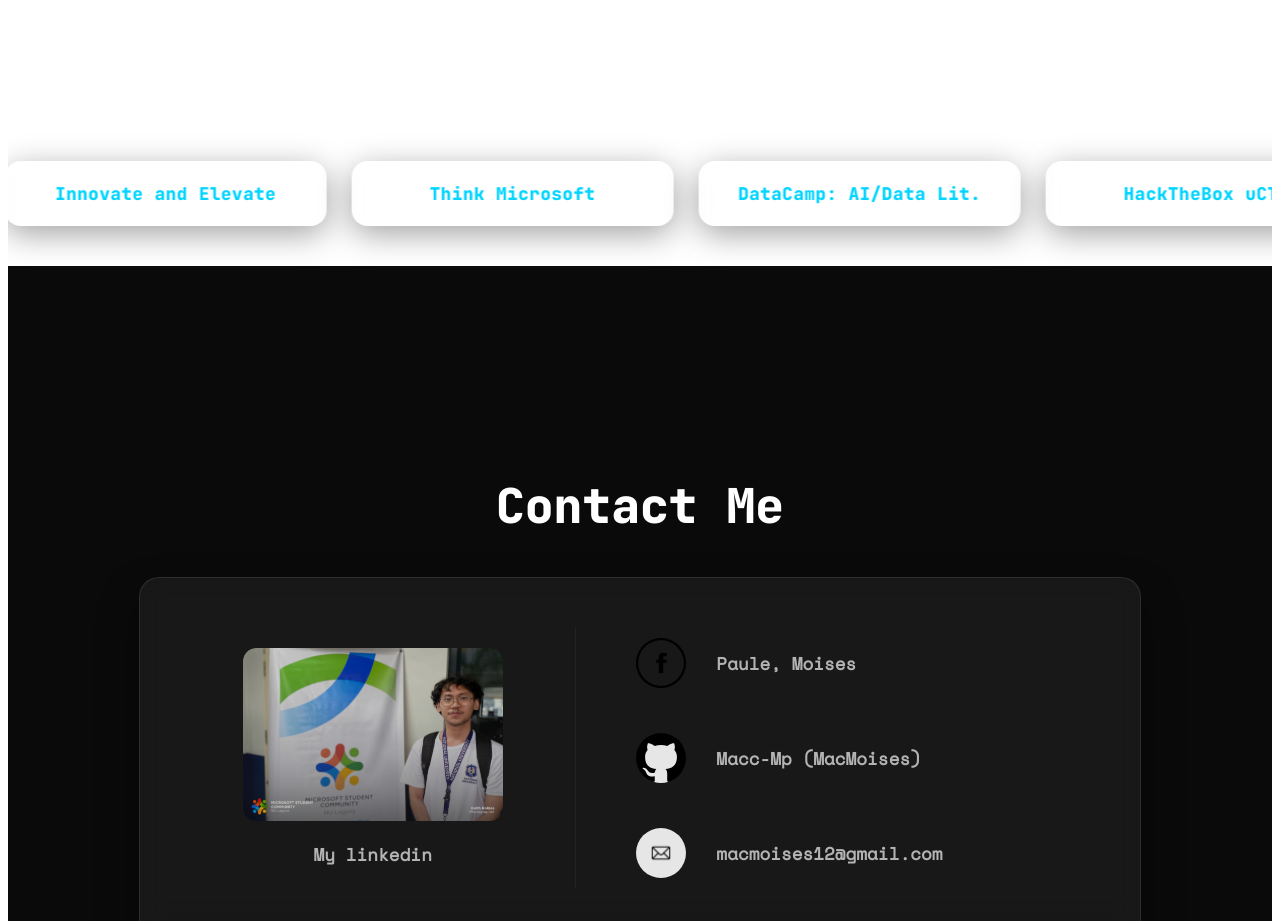
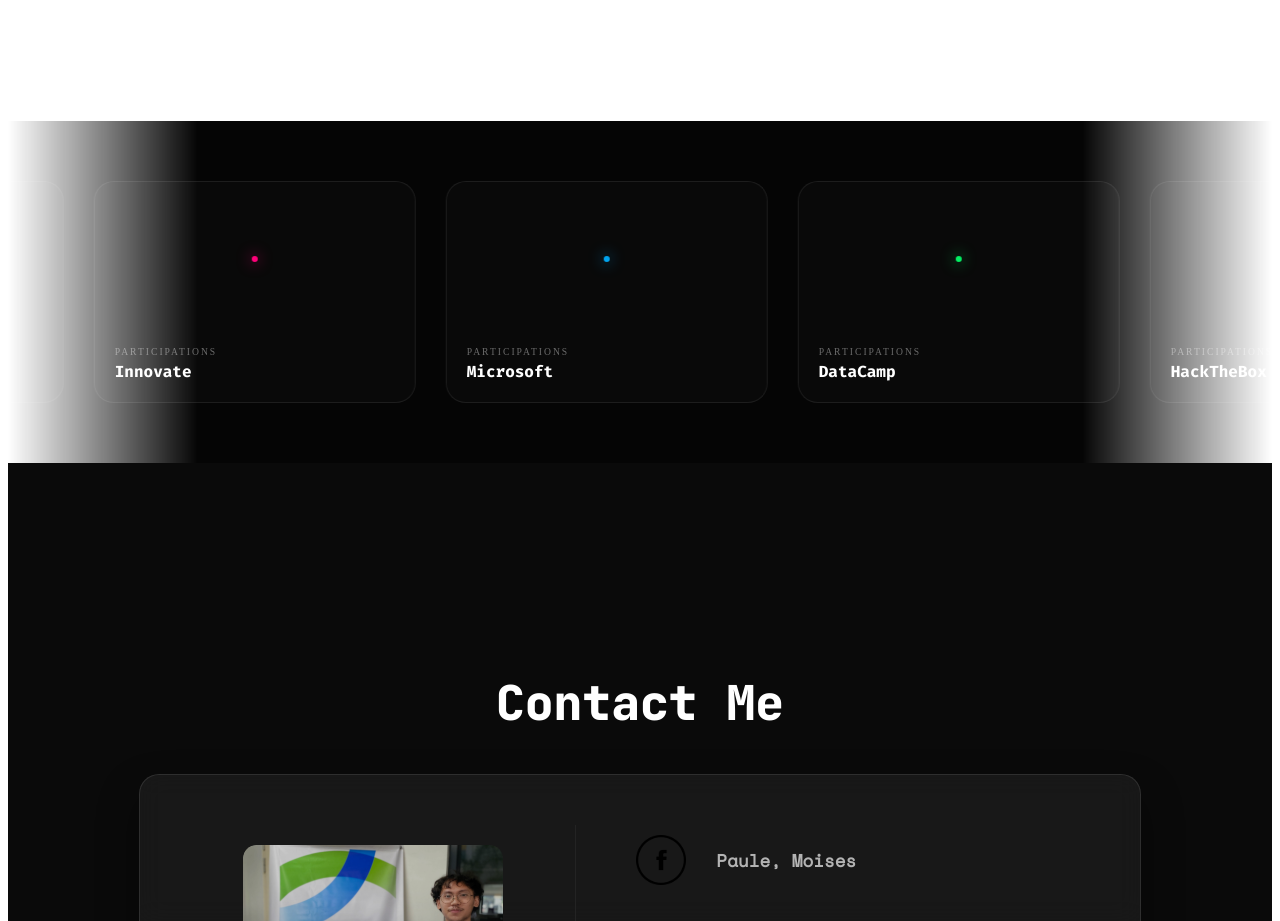
Before and after one commit to Macc-Mp/Myportfolio, a React (Vite) app in the folder Paule-Portfolio/: page / in a window 1280 px wide. Shown: the part 2760-3681 px from the top of the page. Built offline with nearby package versions, Linux system fonts and the light colour scheme; a web font is replaced by a local one.

Commit message:
changed participation section

```diff
--- a/Paule-Portfolio/src/components/Participation.jsx
+++ b/Paule-Portfolio/src/components/Participation.jsx
@@ -1,26 +1,44 @@
 import React from 'react';
-import { Link } from 'react-router-dom'
+import { Link } from 'react-router-dom';
 import '../css/Participation.css';
 
 function Participation() {
     const items = [
-        { to: '/participation', title: 'MicroTrendCareers: uCTF', aria: 'Open uCTF participation page' },
-        { to: '/participation/part-two', title: 'Innovate and Elevate', aria: 'Open event participation part two' },
-        { to: '/participation/part-three', title: 'Think Microsoft', aria: 'Open event participation part three' },
-        { to: '/participation/part-four', title: 'DataCamp: AI/Data Lit.', aria: 'Open event participation part four' },
-        { to: '/participation/part-five', title: 'HackTheBox uCTF', aria: 'Open event participation part five' }
+        { to: '/participation', label: 'uCaptureTheFlag', nodes: 8, color: '#00ff41' },
+        { to: '/participation/part-two', label: 'Innovate', nodes: 5, color: '#ff007a' },
+        { to: '/participation/part-three', label: 'Microsoft', nodes: 4, color: '#00a4ef' },
+        { to: '/participation/part-four', label: 'DataCamp', nodes: 6, color: '#03ef62' },
+        { to: '/participation/part-five', label: 'HackTheBox - Tinsel Trouble', nodes: 10, color: '#9fe52d' }
     ];
 
-    // render the items twice for seamless infinite scroll
     const doubleItems = [...items, ...items];
 
     return (
         <div className="participation-center">
-            <div className="participation-carousel" aria-hidden="false">
-                <div className="carousel-track" tabIndex={0}>
+            <div className="participation-carousel">
+                <div className="carousel-track">
                     {doubleItems.map((it, i) => (
-                        <Link key={`${it.to}-${i}`} className="participation-link" to={it.to} aria-label={it.aria}>
-                            <h2>{it.title}</h2>
+                        <Link
+                            key={`${it.to}-${i}`}
+                            className="node-card"
+                            to={it.to}
+                            style={{ '--accent': it.color }}
+                        >
+                            {/* The Network Visual */}
+                            <div className="node-grid">
+                                <div className="main-hub"></div>
+                                {[...Array(it.nodes)].map((_, n) => (
+                                    <div key={n} className="orbit-node"></div>
+                                ))}
+
+                            </div>
+
+                            {/* Minimal Text Indicator */}
+
+                            <div className="node-info">
+                                 <span className="node-status">Participations</span>
+                                <h2 className="node-title">{it.label}</h2>
+                            </div>
                         </Link>
                     ))}
                 </div>
--- a/Paule-Portfolio/src/css/Participation.css
+++ b/Paule-Portfolio/src/css/Participation.css
@@ -1,100 +1,127 @@
-/* Container & Background */
-.participation-page {
-    background: rgba(0, 0, 0, 0.6);
-    backdrop-filter: blur(12px);
-    -webkit-backdrop-filter: blur(12px);
-    min-height: 200px;
-    display: flex;
-    align-items: center;
-}
-
 .participation-center {
     width: 100%;
     overflow: hidden;
-    padding: 40px 0;
-    position: relative;
+    padding: 60px 0;
+    background: #050505;
+    /* The "Fade Out" Mask */
+    mask-image: linear-gradient(to right, transparent, black 15%, black 85%, transparent);
+    -webkit-mask-image: linear-gradient(to right, transparent, black 15%, black 85%, transparent);
 }
 
-/* Carousel Track */
 .carousel-track {
     display: flex;
-    align-items: center;
-    gap: 25px;
-    white-space: nowrap;
-    width: max-content; /* Critical for smooth scrolling */
-    animation: scroll-left 30s linear infinite;
+    gap: 30px;
+    width: max-content;
+    animation: scroll-left 40s linear infinite;
 }
 
 .carousel-track:hover {
     animation-play-state: paused;
 }
 
-/* Individual Card Styling */
-.participation-link {
+/* Node Card Base */
+.node-card {
+    position: relative;
+    width: 280px;
+    height: 180px;
+    background: rgba(255, 255, 255, 0.02);
+    border: 1px solid rgba(255, 255, 255, 0.08);
+    border-radius: 20px;
+    text-decoration: none;
     display: flex;
     flex-direction: column;
+    justify-content: flex-end;
+    padding: 20px;
+    transition: all 0.5s cubic-bezier(0.2, 1, 0.3, 1);
+    overflow: hidden;
+}
+
+/* The Grid Background inside the card */
+.node-grid {
+    position: absolute;
+    top: 0;
+    left: 0;
+    width: 100%;
+    height: 70%;
+    display: flex;
     align-items: center;
     justify-content: center;
-    text-decoration: none;
-
-    /* Modern Glassmorphism */
-    background: rgba(255, 255, 255, 0.05);
-    backdrop-filter: blur(8px);
-    -webkit-backdrop-filter: blur(8px);
-
-    color: #e0e0e0;
-    padding: 20px 30px;
-    border-radius: 16px;
-    border: 1px solid rgba(255, 255, 255, 0.1);
-    box-shadow: 0 8px 32px 0 rgba(0, 0, 0, 0.37);
-
-    transition: all 0.4s cubic-bezier(0.175, 0.885, 0.32, 1.275);
-    min-width: 260px;
-    flex: 0 0 auto;
-    font-family: 'Fira Code', monospace;
+    pointer-events: none;
 }
 
-.participation-link h2 {
-    margin: 0;
-    font-size: 1.1rem;
-    font-weight: 500;
-    letter-spacing: 0.5px;
-    text-align: center;
-    color: #00d4ff; /* Tech Blue */
+/* Central Hub */
+.main-hub {
+    width: 6px;
+    height: 6px;
+    background: var(--accent);
+    border-radius: 50%;
+    box-shadow: 0 0 15px var(--accent);
+    z-index: 2;
 }
 
-/* Hover & Interactive States */
-.participation-link:hover {
-    transform: translateY(-10px) scale(1.02);
-    background: rgba(255, 255, 255, 0.12);
-    border-color: rgba(0, 212, 255, 0.5);
-    box-shadow: 0 15px 30px rgba(0, 212, 255, 0.2);
-    color: #fff;
+/* Floating Nodes */
+.orbit-node {
+    position: absolute;
+    width: 3px;
+    height: 3px;
+    background: rgba(255, 255, 255, 0.3);
+    border-radius: 50%;
+    transition: all 0.6s ease;
 }
 
-.participation-link:active {
-    transform: translateY(-2px) scale(0.98);
+/* Randomly scatter and animate nodes */
+.orbit-node:nth-child(2) { transform: translate(-40px, -20px); animation: float 4s infinite; }
+.orbit-node:nth-child(3) { transform: translate(50px, 10px); animation: float 5s infinite 1s; }
+.orbit-node:nth-child(4) { transform: translate(-10px, 40px); animation: float 3s infinite 0.5s; }
+.orbit-node:nth-child(5) { transform: translate(30px, -35px); animation: float 6s infinite; }
+
+/* Text & Labels */
+.node-info {
+    z-index: 3;
+    transition: transform 0.4s ease;
 }
 
-/* Animation */
+.node-status {
+    font-size: 0.6rem;
+    text-transform: uppercase;
+    letter-spacing: 2px;
+    color: rgba(255, 255, 255, 0.4);
+    display: block;
+    margin-bottom: 4px;
+}
+
+.node-title {
+    margin: 0;
+    font-size: 1rem;
+    font-family: 'Fira Code', monospace;
+    color: #fff;
+    font-weight: 400;
+}
+
+/* Hover Effects */
+.node-card:hover {
+    background: rgba(255, 255, 255, 0.05);
+    border-color: var(--accent);
+    transform: translateY(-5px);
+    box-shadow: 0 10px 30px -10px var(--accent);
+}
+
+.node-card:hover .orbit-node {
+    background: var(--accent);
+    box-shadow: 0 0 8px var(--accent);
+}
+
+.node-card:hover .node-info {
+    transform: translateX(5px);
+}
+
+/* Animations */
 @keyframes scroll-left {
     0% { transform: translateX(0); }
     100% { transform: translateX(-50%); }
 }
 
-/* Responsive Adjustments */
-@media (max-width: 768px) {
-    .carousel-track {
-        gap: 15px;
-        animation-duration: 20s; /* Faster scroll for shorter distance */
-    }
-
-    .participation-link {
-        min-width: 200px;
-        padding: 15px;
-    }
-
-    .participation-link h2 {
-        font-size: 0.95rem;
-    }
+@keyframes float {
+    0%, 100% { transform: translate(var(--tw-translate-x), var(--tw-translate-y)); }
+    50% { transform: translate(calc(var(--tw-translate-x) + 5px), calc(var(--tw-translate-y) - 5px)); }
 }
```
